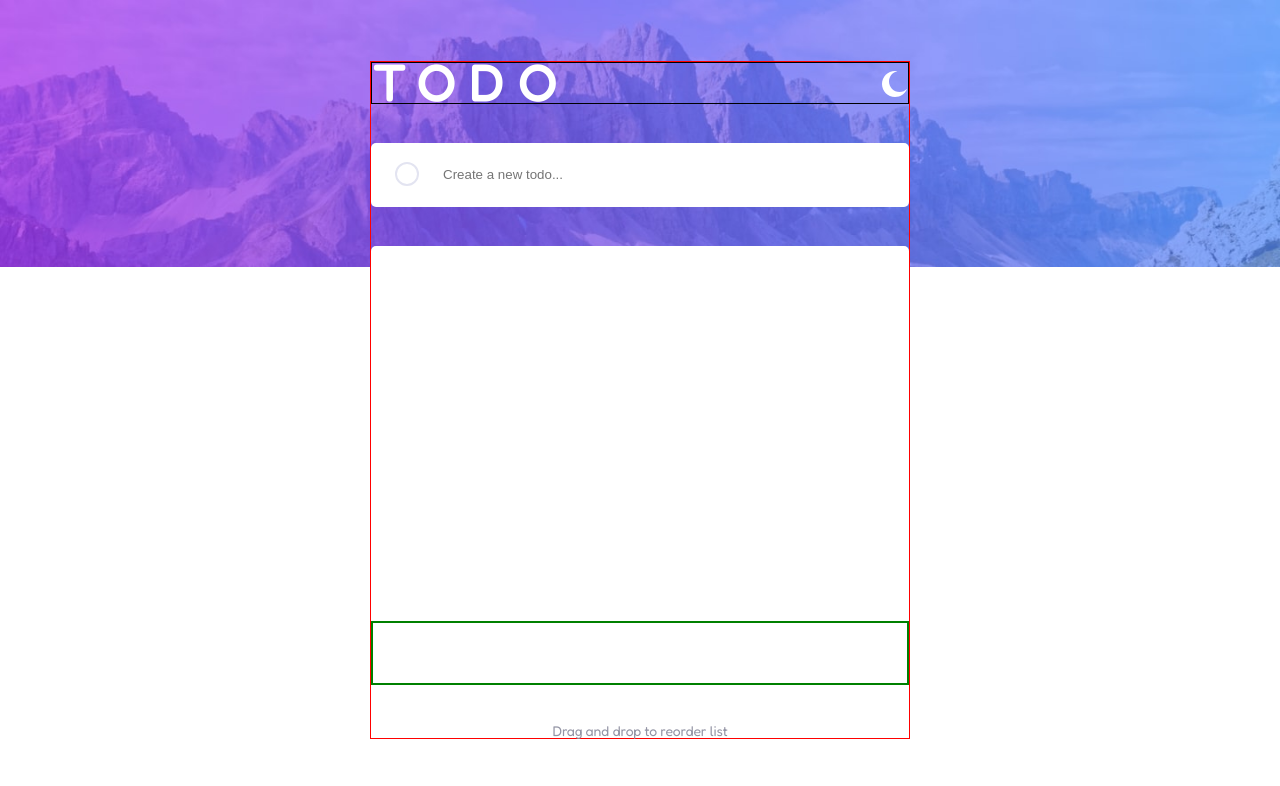
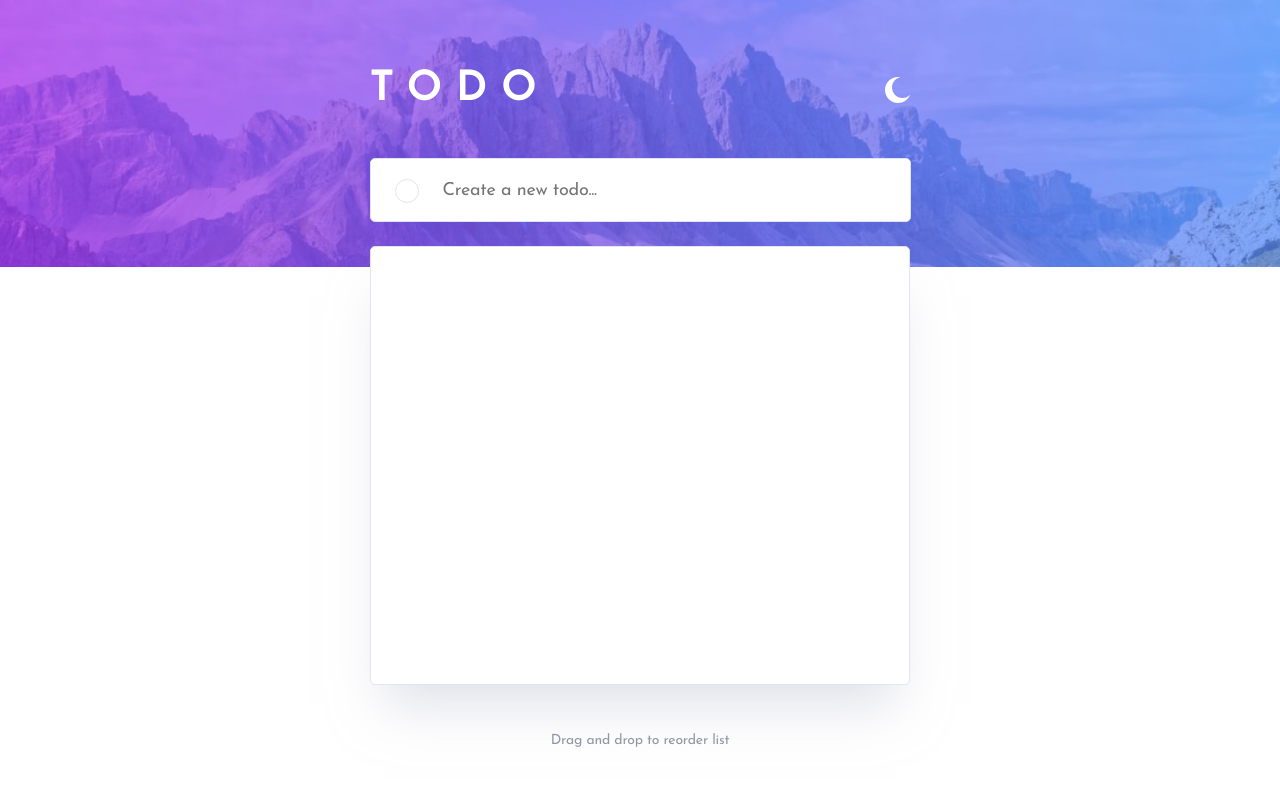
Before and after one commit to GuiFraV/todo_app, a plain HTML site: page index.html in a window 1280 px wide. Drawn offline with Linux system fonts and the light colour scheme.

Commit message:
Good versionning of project

```diff
--- a/index.html
+++ b/index.html
@@ -5,31 +5,29 @@
   <meta http-equiv="X-UA-Compatible" content="IE=edge">
   <meta name="viewport" content="width=device-width, initial-scale=1.0">
   <link rel="stylesheet" href="style.css">
+  <link href="https://fonts.googleapis.com/css2?family=Josefin+Sans&display=swap" rel="stylesheet">
   <title>Let's GO to do app</title>
 </head>
 <body>
 
-  <div id="Card">
-    <header>
-      <h1>TODO
-        <img id ="Moon" src="images/icon-moon.svg" alt="icon-moon">
-      </h1>
-    </header>
-      <div id="NewToDo">
-        <div id="Positionning">
-          <div id="Circle"></div>
-          <input type="text" id="CreateSentence" placeholder="Create a new todo...">
-        </div>
-      </div>
-    <section>
-      <div id="BodyToDo">
-        <div id="FootBodyToDo"></div>
-      </div>
-    </section>
-    <footer>
-      <div id="DragAndDrop"> Drag and drop to reorder list</div>
-    </footer>
+
+
+  <header>
+    <h1>TODO</h1>
+  </header>
+
+  <form>
+    <button class="todo-button" type="submit"></button>
+    <input type="text" class="todo-input" placeholder="Create a new todo...">
+  </form>
+
+  <div class="todo-container">
+    <ul class="todo-list"></ul>
   </div>
+
+  <footer><p>Drag and drop to reorder list</p></footer>
+
+
 
 <script src="script.js"></script>
 </body>
--- a/script.js
+++ b/script.js
@@ -1,33 +1,7 @@
-// Variables of TOdo DOM
-const a = document.getElementById("Circle");
+// SELECTORS
+const todoInput = document.querySelector(".todo-input");
+const todoButton = document.querySelector(".todo-button")
 
-// When User click on button => get value in the input
-a.onclick = function() {
-    var inputValue = document.getElementById("CreateSentence").value;
-    console.log(inputValue);
-    // Reset input value
-    var inputValue = document.getElementById("CreateSentence").value = " ";
-}
+// EVENTS LISTENERS
 
-// When User click on button => put a new todo on list
-a.onclick = function() {
-
-    var inputValue = document.getElementById("CreateSentence").value;
-
-    // Create an "li" node:
-    const node = document.createElement("li");
-    node.innerHTML = '<span></span>';
-
-    // Create a text node:
-    const textnode = document.createTextNode(inputValue);
-
-    // Append the text node to the "li" node:
-    node.appendChild(textnode);
-
-    // Append the "li" node to the list:
-    document.getElementById("BodyToDo").appendChild(node);
-
-    // Reset input value
-    var inputValue = document.getElementById("CreateSentence").value = " ";
-
-}
+// FUNCTIONS
--- a/style.css
+++ b/style.css
@@ -1,4 +1,3 @@
-@import url('https://fonts.googleapis.com/css2?family=Fredoka&display=swap');
 * {
     margin: 0;
     padding: 0;
@@ -6,140 +5,106 @@
 }
 
 body {
+    min-height: 100vh;
     background-image: url(images/bg-desktop-light.jpg);
     background-repeat: no-repeat;
     background-size: contain;
-    width: 100%;
-    height: 100vh;
-    display: flex;
-    justify-content: center;
-    align-items: center;
+    font-family: 'Josefin Sans', sans-serif;
 }
 
-#Card {
-    border: 1px solid red;
-    height: 678px;
-    width: 540px;
-    font-family: 'Fredoka', sans-serif;
-    font-style: normal;
+h1 {
+    color: white;
     font-weight: 700;
-    font-size: 25px;
+    font-size: 40px;
     line-height: 40px;
     letter-spacing: 15px;
-    display: flex;
-    flex-direction: column;
-    justify-content: space-between;
+    font-style: normal;
+    width: 541px;
+    position: absolute;
+    top: 70px;
+    margin-left: auto;
+    margin-right: auto;
+    left: 0;
+    right: 0;
+    background-image: url(images/icon-moon.svg);
+    background-repeat: no-repeat;
+    background-position: right;
+    cursor: pointer;
 }
 
-/* Header */
-h1 {
-    color :white;
-    border: 1px solid black;
-    position: relative;
-}
-
-#Moon {
+form {
+    width: 541px;
+    height: 64px;
     position: absolute;
+    top: 158px;
+    margin-left: auto;
+    margin-right: auto;
+    left: 0;
     right: 0;
-    top: 20%;
-}
-
-/* Section */
-#NewToDo {
-    width: 100%;
-    height: 64px;
-    background-color: white;
-    /* border: 2px solid black; */
-    border-radius: 5px;
-    position :relative;
-}
-
-#Positionning {
-    width: 100%;
-    height: 24px;
-    /* border: 2px solid red; */
-    position: absolute;
-    left: 24px;
-    top: 30%;
-}
-
-#Circle {
-    width: 24px;
-    height: 24px;
-    border-radius: 50%;
-    border: 2px solid #E3E4F1;
-    cursor: pointer;
-
-}
-
-#CreateSentence {
-    /* border: 1px solid green; */
-    position :absolute;
-    top: 0%;
-    left: 48px;
-    width: 80%;
-    height: 100%;
-    border: none;
-}
-
-#CreateSentence:focus {
-    outline: none;
-}
-
-#BodyToDo {
-    width: 100%;
-    height: 439px;
-    background-color: white;
-    /* border: 3px solid blueviolet; */
-    position: relative;
+    border: 1px solid #E3E4F1;
+    background:white;
     border-radius: 5px;
 }
 
-li {
-    width: 100%;
-    height: 64px;
-    background-color: white;
-    border-top-left-radius: 5px ;
-    border-top-right-radius: 5px ;
-    border-bottom: 2px solid black;
-    display: flex;
-    align-items: center;
-    font-family: 'Josefin Sans';
+.todo-input {
+    position: absolute;
+    right: 312px;
+    left: 72px;
+    top: 23px;
+    bottom: 23px;
+    border: none;
+    outline: none;
+    color: #9495A5;
+    font-family: 'Josefin Sans', sans-serif;
+    letter-spacing: -0.25px;
     font-style: normal;
     font-weight: 400;
     font-size: 18px;
     line-height: 18px;
-    /* identical to box height */
-    letter-spacing: -0.25px;
-    color: #494C6B;
 }
 
-span {
+.todo-button {
+    height: 24px;
     width: 24px;
-    height: 24px;
     border-radius: 50%;
-    border: 2px solid #E3E4F1;
+    position: absolute;
+    left: 24px;
+    top: 20px;
+    bottom: 20px;
+    right: 492px;
+    border: none;
+    border: 1px solid #E3E4F1;
+    background : white;
     cursor: pointer;
-    margin-left: 24px;
-    margin-right: 24px;
 }
 
-#FootBodyToDo {
-    width: 100%;
-    border: 2px solid green;
-    height: 64px;
+.todo-container {
+    width: 540px;
+    height: 439px;
     position: absolute;
-    bottom: 0;
-    display: flex;
-    justify-content: space-evenly;
-    align-items: center;
-    font-size: 10px;
+    top: 246px;
+    bottom: 115px;
+    margin-left: auto;
+    margin-right: auto;
+    left: 0;
+    right: 0;
+    background: white;
+    box-shadow: 0px 35px 50px -15px rgba(194, 195, 214, 0.5);
+    border-radius: 5px;
+    border: 1px solid #E3E4F1;
 }
 
-
-
-/* Footer */
-#DragAndDrop {
+footer p {
+    width: 179px;
+    height: 14px;
+    position : absolute;
+    bottom : 52px;
+    top: 734px;
+    margin-left: auto;
+    margin-right: auto;
+    left: 0;
+    right: 0;
+    font-family: 'Josefin Sans';
     font-style: normal;
     font-weight: 400;
     font-size: 14px;
```
